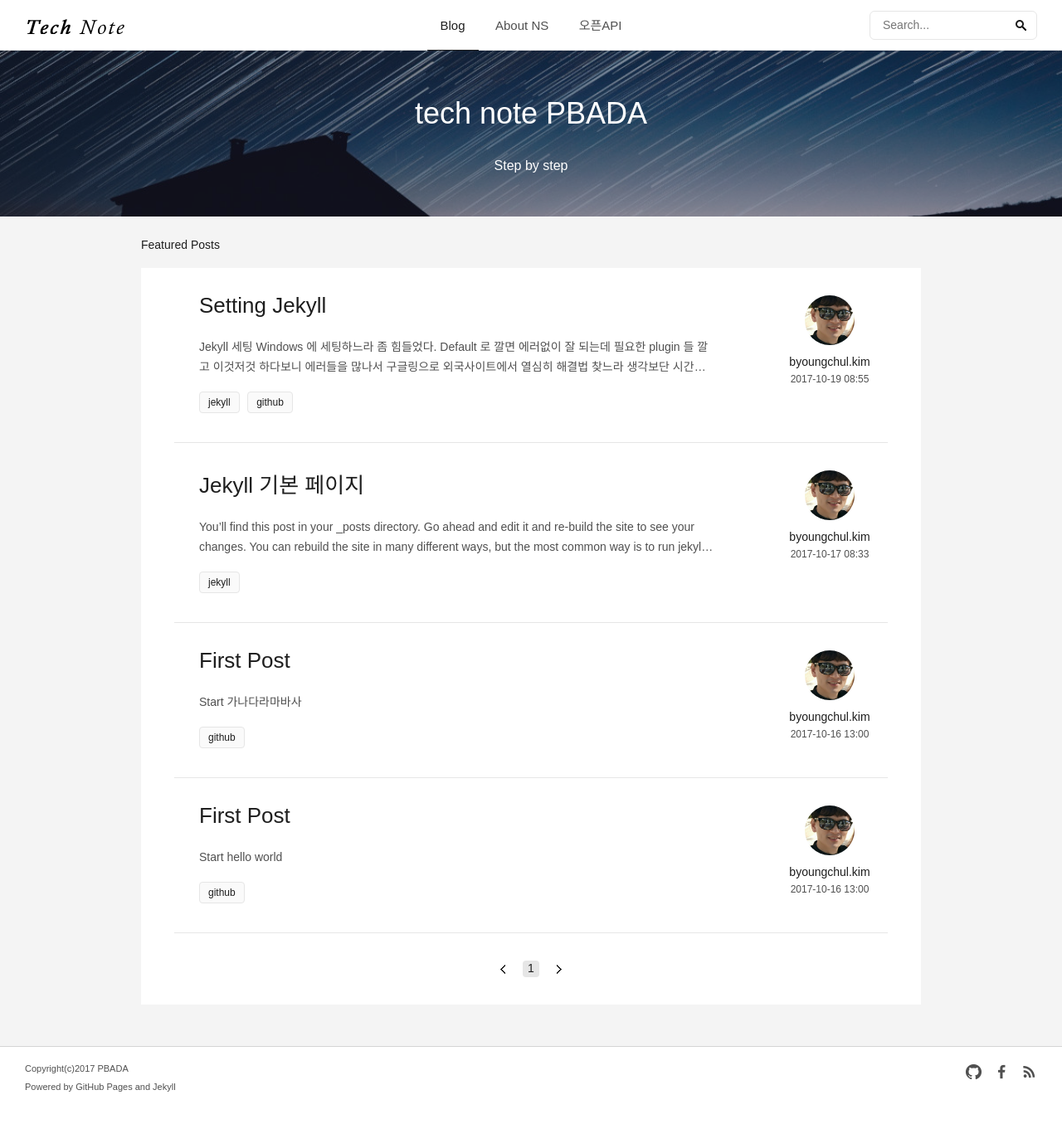
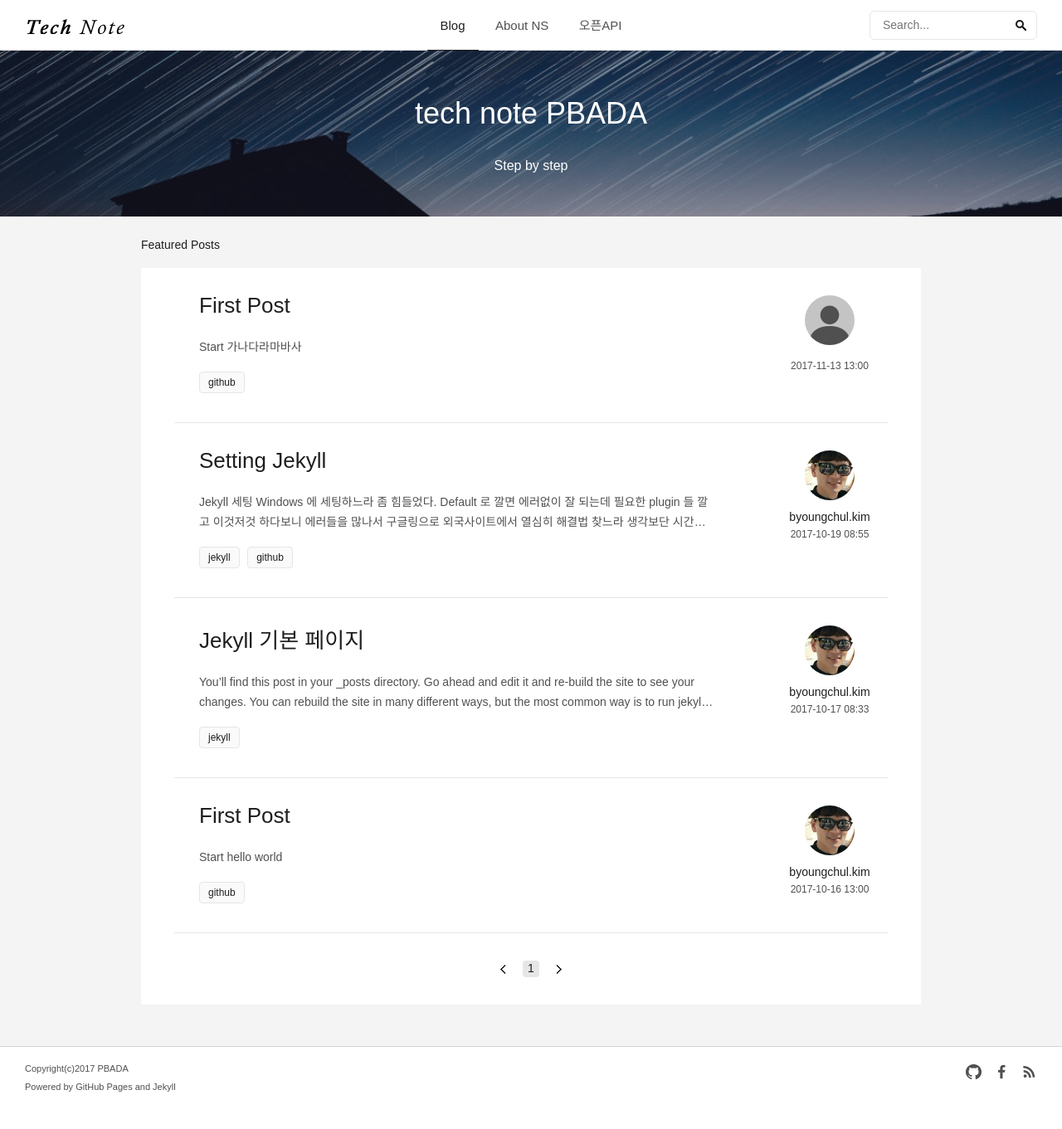
Before and after one commit to nsshopping/nsshopping.github.io, a Jekyll site: the page built from index.html, in a window 1280 px wide. Shown: the whole page at 83% size. Built offline with Jekyll 4.4.1, drawn with Linux system fonts in a browser that asks for light colours; some web fonts are replaced; the list of posts is cut into pages by our own code; comment, search, counter and statistics services are not loaded.

Commit message:
Update 2017-11-13-First-post.md

```diff
--- a/_posts/2017-11-13-First-post.md
+++ b/_posts/2017-11-13-First-post.md
@@ -1,8 +1,8 @@
 ---
 layout: post
 title: 'First Post'
-author: byoungchul.kim
-date: 2017-10-16 13:00
+author: pbada
+date: 2017-11-13 13:00
 tags: [github]
 image: /files/covers/first_post.jpg
 comments : true
```
